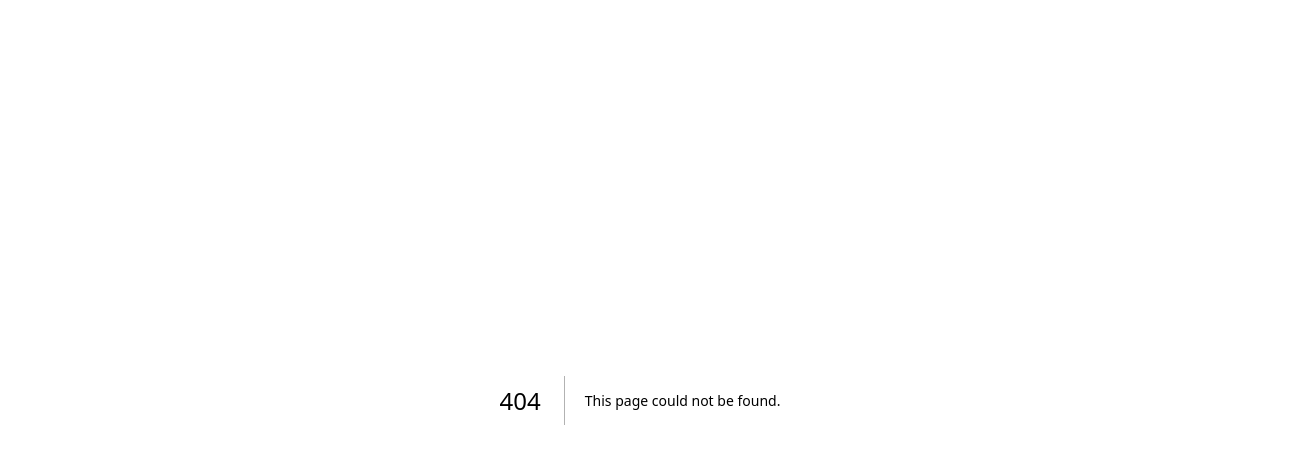
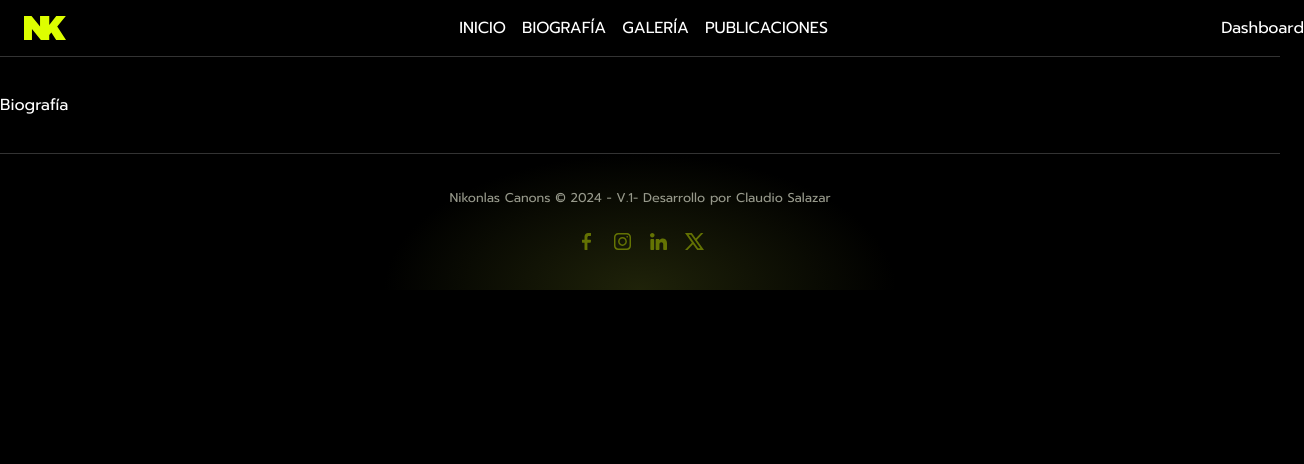
Before and after one commit to claudiosalazar/blog-fotografo, a Next.js app: page /biografia in a window 1280 px wide. Before the commit this address had no page. Shown: the top 464 px of the page, 1304 px wide, since content can reach past the window. Built offline with nearby package versions, Linux system fonts and the light colour scheme.

Commit message:
Creacion de componentes publicos

```diff
--- /dev/null
+++ b/src/app/biografia/page.tsx
@@ -0,0 +1,8 @@
+export default function Biografía() {
+  return (
+
+    <section>
+      <h1>Biografía</h1>
+    </section>
+  );
+}
--- a/src/app/components/Header.tsx
+++ b/src/app/components/Header.tsx
@@ -13,13 +13,13 @@ export default function Header() {
               <Link href="/" className="hover:text-gray-400">Inicio</Link>
             </li>
             <li>
-              <Link href="/about" className="hover:text-gray-400">Biografía</Link>
+              <Link href="/biografia" className="hover:text-gray-400">Biografía</Link>
             </li>
             <li>
-              <Link href="/portfolio" className="hover:text-gray-400">Galería</Link>
+              <Link href="/galeria" className="hover:text-gray-400">Galería</Link>
             </li>
             <li>
-              <Link href="/contact" className="hover:text-gray-400">Publicaciones</Link>
+              <Link href="/publicaciones" className="hover:text-gray-400">Publicaciones</Link>
             </li>
           </ul>
         </nav>
--- /dev/null
+++ b/src/app/galeria/page.tsx
@@ -0,0 +1,8 @@
+export default function Galeria() {
+  return (
+
+    <section>
+      <h1>Galeria</h1>
+    </section>
+  );
+}
--- a/src/app/layout.tsx
+++ b/src/app/layout.tsx
@@ -13,7 +13,7 @@ export default function RootLayout({
   }: Readonly<{
     children: React.ReactNode;
   }>) {
-const isDashboard = false;
+const isDashboard = true;
 
   return (
     <html lang="en">
--- /dev/null
+++ b/src/app/publicaciones/page.tsx
@@ -0,0 +1,8 @@
+export default function Publicaciones() {
+  return (
+
+    <section>
+      <h1>Publicaciones</h1>
+    </section>
+  );
+}
--- a/src/app/scss/components/_footer.scss
+++ b/src/app/scss/components/_footer.scss
@@ -1,4 +1,5 @@
 @use '../components/icons' as *;
+@use '../variables' as *;
 
 footer {
     height: fit-content;
@@ -10,6 +11,7 @@ footer {
     background-size: 40%;
     background-repeat: no-repeat;
     background-position: center bottom;
+    color: $gris-parrafo;
     @media (min-width: 768px) {
         height: 137px;
         margin-top: 0;
```
